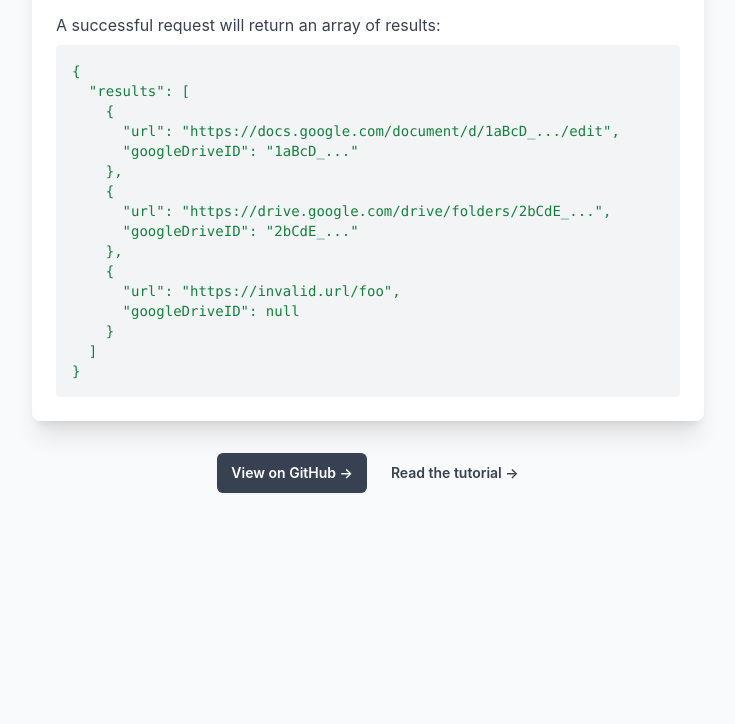
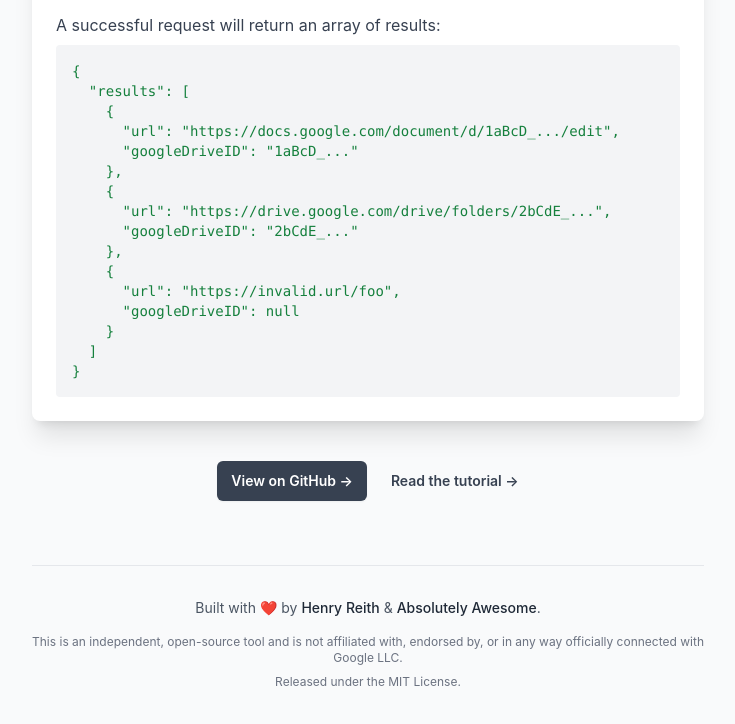
Before and after one commit to henryreith/Universal-Google-Drive-ID-Extractor, a website: page index.html in a window 1280 px wide. Shown: the part 1139-1863 px from the top of the page, without its empty margins (272-1007 px from the left). Before the commit the page ends 1680 px from the top, so only its background shows below. Drawn offline with nearby package versions, Linux system fonts and the light colour scheme.

Commit message:
Add footer section with author and license info
Added footer with author information and license details.

```diff
--- a/index.html
+++ b/index.html
@@ -134,7 +134,7 @@
             </div>
 
             <!-- Links -->
-            <div class="mt-8 flex items-center justify-center gap-x-6">
+            <div class="mt-10 flex items-center justify-center gap-x-6">
                 <a
                     href="https://github.com/henryreith/Universal-Google-Drive-ID-Extractor"
                     target="_blank"
@@ -153,8 +153,24 @@
                 </a>
             </div>
 
-        </div>
-    </div>
+        </div> <!-- End of .w-full.max-w-2xl -->
+
+        <!-- Footer -->
+        <footer class="w-full max-w-2xl text-center pt-8 mt-16 border-t border-gray-200 dark:border-gray-700">
+            <p class="text-sm text-gray-600 dark:text-gray-400">
+                Built with ❤️ by
+                <a href="https://henryreith.co" target="_blank" rel="noopener noreferrer" class="font-medium text-gray-800 dark:text-gray-200 hover:underline">Henry Reith</a> &
+                <a href="#" target="_blank" rel="noopener noreferrer" class="font-medium text-gray-800 dark:text-gray-200 hover:underline">Absolutely Awesome</a>.
+            </p>
+            <p class="mt-4 text-xs text-gray-500 dark:text-gray-500">
+                This is an independent, open-source tool and is not affiliated with, endorsed by, or in any way officially connected with Google LLC.
+            </p>
+            <p class="mt-2 text-xs text-gray-500 dark:text-gray-500">
+                Released under the <a href="https://opensource.org/licenses/MIT" target="_blank" rel="noopener noreferrer" class="hover:underline">MIT License</a>.
+            </p>
+        </footer>
+
+    </div> <!-- End of .flex.flex-col -->
 
     <!-- JavaScript for Copy to Clipboard -->
     <script>
```
